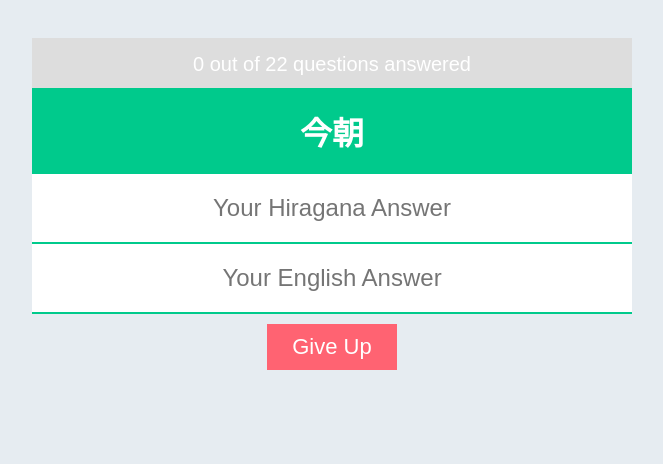
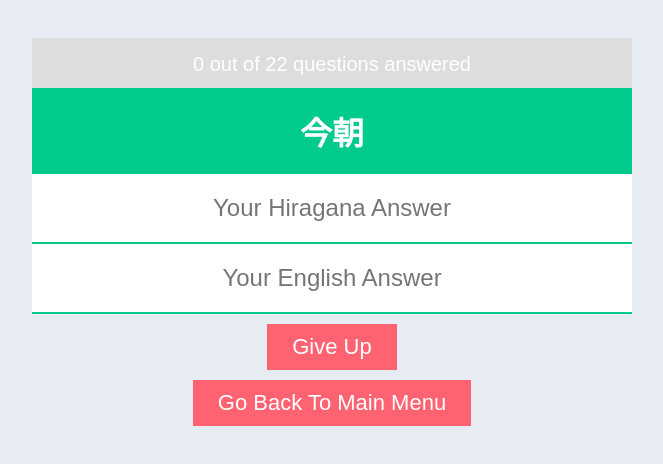
Before and after one commit to sameonseth/nihongo-reviewer, a Vue app: page / in a window 1280 px wide. Both pictures are taken after a click on the button "Thursday Kanji Quiz". Shown: the top 464 px of the page, without its empty margins (308-971 px from the left). Built offline with nearby package versions, Linux system fonts and the light colour scheme.

Commit message:
randomized retaking a quiz; added main menu button

```diff
--- a/src/App.vue
+++ b/src/App.vue
@@ -65,6 +65,13 @@
         @click.prevent="skip"
       >
         Give Up
+      </button>
+      <button
+        type="button"
+        class="red-button"
+        @click.prevent="reset"
+      >
+        Go Back To Main Menu
       </button>
     </div>
     <div v-else-if="numberOfAnsweredQuestions === totalNumberOfQuestions">
@@ -155,8 +162,11 @@ export default {
       this.isViewingAnswers = 0;
       this.numberOfAnsweredQuestions = 0;
       this.numberOfCorrectAnswers = 0;
+      this.questionsIndexes = [];
+      this.randomNum = 0;
       this.userAnswerArray = [];
       this.userEnglishAnswerArray = [];
+      this.quiz = this.randomizeQuestions(this.quiz);
     },
     setToEasyMode(){
       this.isHardMode = 0;
```
